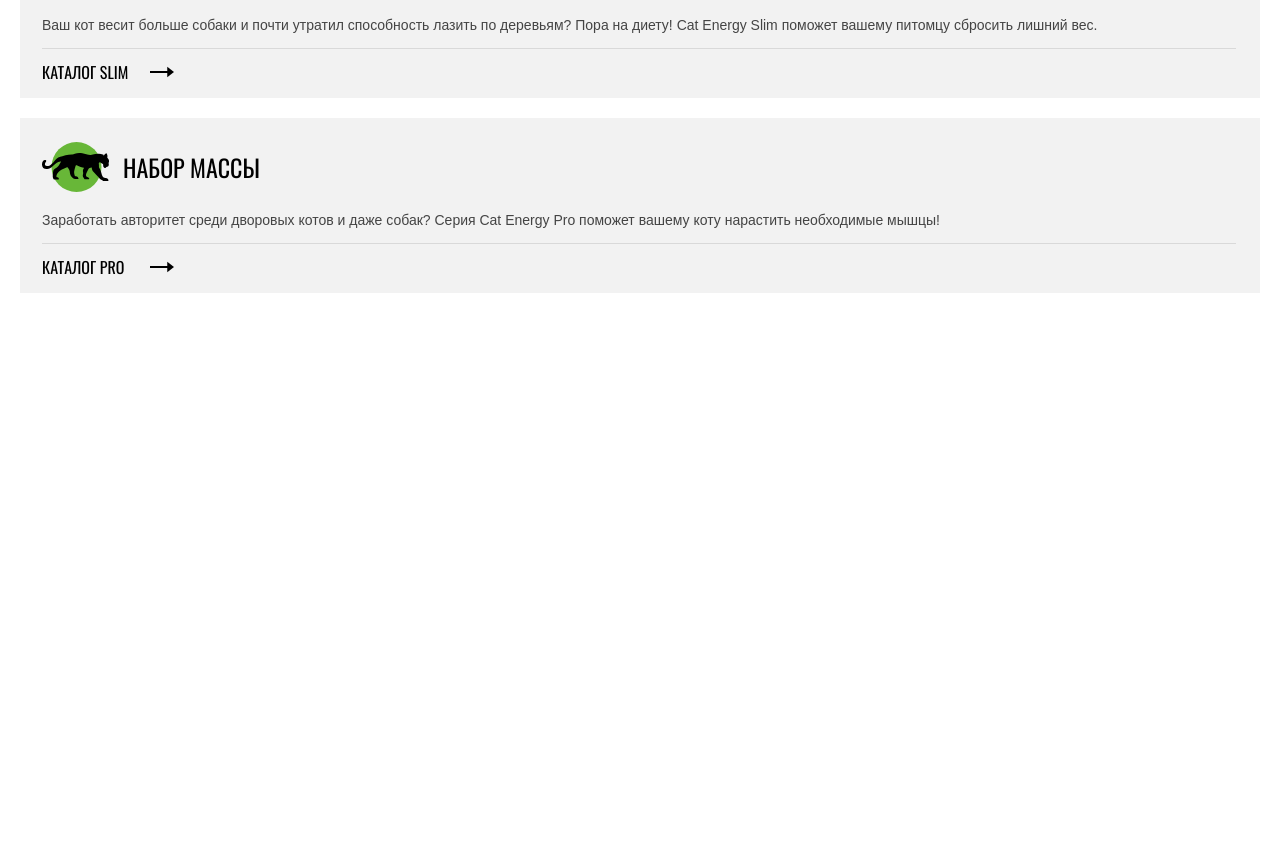
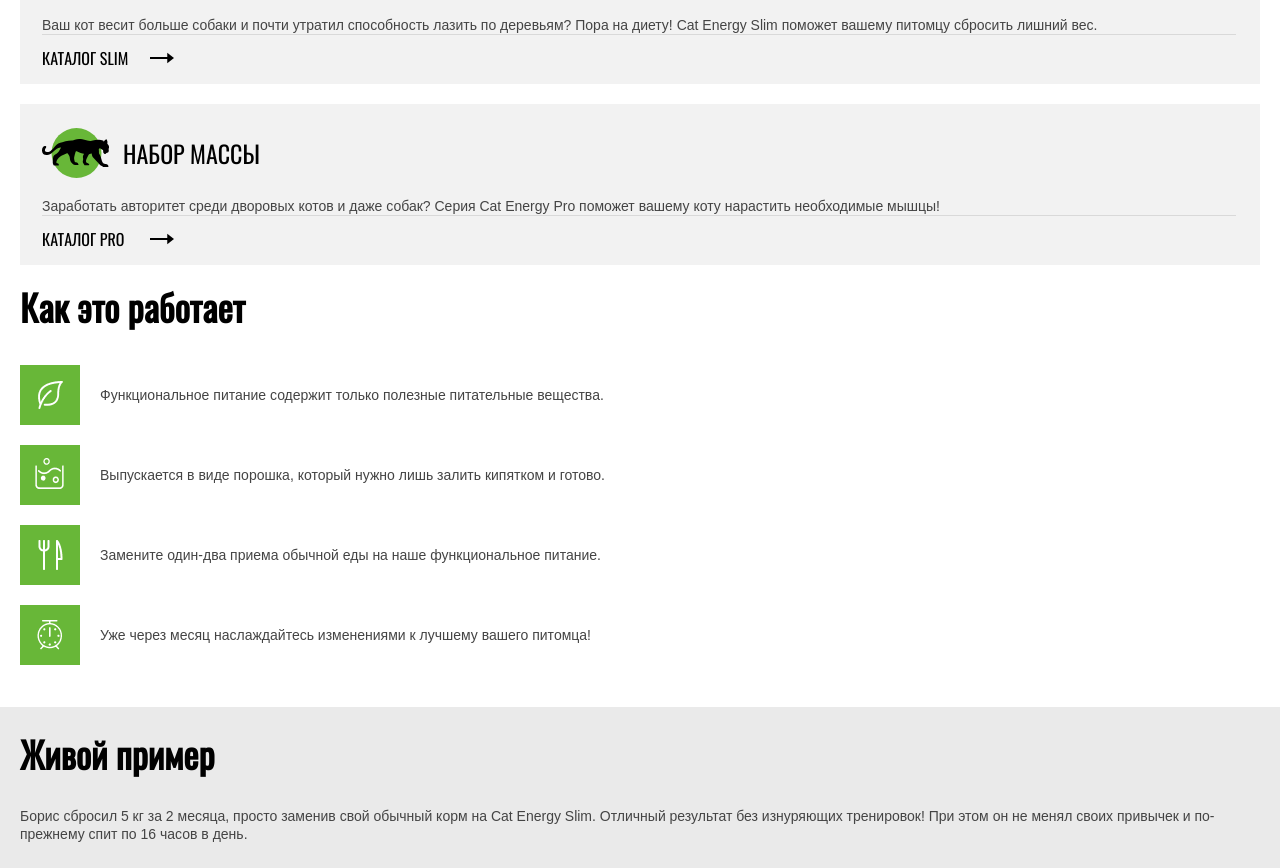
Before and after one commit to karina-klevetska/pet-lending, a website built with Parcel: page src/index.html in a window 1280 px wide. Shown: the part 660-1528 px from the top of the page. Before the commit the page ends 953 px from the top, so only its background shows below. Built offline with nearby package versions, Linux system fonts and the light colour scheme.

Commit message:
how is works section done and start section example (for mob)

```diff
--- a/src/index.html
+++ b/src/index.html
@@ -39,7 +39,7 @@
         </div>
       </section>
       <section class="categories">
-        <h1 style="display: none">Категории каталогов</h1>
+        <h2 style="display: none">Категории каталогов</h2>
         <ul class="list categories__list">
           <li class="categories__list-item">
             <div class="categories__list-item-wrapper">
@@ -76,6 +76,63 @@
           </li>
         </ul>
       </section>
+      <section class="how-it-works">
+        <h2 class="section-title how-it-works__title">Как это работает</h2>
+        <ul class="list how-it-works__list">
+          <li class="how-it-works__list-item">
+            <img
+              class="how-it-works__list-item-img"
+              src="./images/how-it-works/mob/leaf-mob.png"
+              alt="icon"
+            />
+            <p class="how-it-works__list-item-desc">
+              Функциональное питание содержит только полезные питательные
+              вещества.
+            </p>
+          </li>
+          <li class="how-it-works__list-item">
+            <img
+              class="how-it-works__list-item-img"
+              src="./images/how-it-works/mob/water-mob.png"
+              alt="icon"
+            />
+            <p class="how-it-works__list-item-desc">
+              Выпускается в виде порошка, который нужно лишь залить кипятком и
+              готово.
+            </p>
+          </li>
+          <li class="how-it-works__list-item">
+            <img
+              class="how-it-works__list-item-img"
+              src="./images/how-it-works/mob/cutlery-mob.png"
+              alt="icon"
+            />
+            <p class="how-it-works__list-item-desc">
+              Замените один-два приема обычной еды на наше функциональное
+              питание.
+            </p>
+          </li>
+          <li class="how-it-works__list-item">
+            <img
+              class="how-it-works__list-item-img"
+              src="./images/how-it-works/mob/clock-mob.png"
+              alt="icon"
+            />
+            <p class="how-it-works__list-item-desc">
+              Уже через месяц наслаждайтесь изменениями к лучшему вашего
+              питомца!
+            </p>
+          </li>
+        </ul>
+      </section>
+      <section class="example">
+        <h2 class="section-title example__section-title">Живой пример</h2>
+        <p class="example__desc">
+          Борис сбросил 5 кг за 2 месяца, просто заменив свой обычный корм на
+          Cat Energy Slim. Отличный результат без изнуряющих тренировок! При
+          этом он не менял своих привычек и по-прежнему спит по 16 часов в день.
+        </p>
+      </section>
     </main>
     <script src="./index.js"></script>
   </body>
--- a/src/sass/base/_common.scss
+++ b/src/sass/base/_common.scss
@@ -30,6 +30,7 @@
 h6,
 p {
     margin-top: 0;
+    margin-bottom: 0;
 }
 
 ul li {
@@ -51,3 +52,9 @@
     padding-left: 0;
     margin: 0;
 }
+
+.section-title {
+    font-size: 36px;
+    line-height: 1.11;
+    color: var(--primary-title-color);
+}
--- a/src/sass/layouts/_categories.scss
+++ b/src/sass/layouts/_categories.scss
@@ -1,5 +1,5 @@
 .categories {
-    padding: 0 20px 0 20px;
+    padding: 0 20px 22px 20px;
 }
 
 .categories__list-item {
--- /dev/null
+++ b/src/sass/layouts/_example.scss
@@ -0,0 +1,15 @@
+.example {
+    padding: 27px 20px 25px 20px;
+    background-color: #EAEAEA;
+}
+
+.example__section-title {
+    margin-bottom: 33px;
+}
+
+.example__desc {
+    font-family: 'Arial';
+    font-size: 14px;
+    line-height: 1.29;
+    color: var(--primary-text-color);
+}
--- /dev/null
+++ b/src/sass/layouts/_how-it-works.scss
@@ -0,0 +1,29 @@
+.how-it-works {
+    padding: 0 20px 42px 20px;
+}
+
+.how-it-works__title {
+    margin-bottom: 38px;
+}
+
+.how-it-works__list-item {
+    display: flex;
+    align-items: center;
+}
+
+.how-it-works__list-item:not(:last-child) {
+    margin-bottom: 20px;
+}
+
+.how-it-works__list-item-img {
+    width: 60px;
+    height: 60px;
+    margin-right: 20px;
+}
+
+.how-it-works__list-item-desc {
+    font-family: 'Arial';
+    font-size: 14px;
+    line-height: 1.29;
+    color: var(--primary-text-color);
+}
--- a/src/sass/main.scss
+++ b/src/sass/main.scss
@@ -3,4 +3,6 @@
 @import './base/fonts';
 @import './layouts/header';
 @import './layouts/hero';
-@import './layouts/categories'
+@import './layouts/categories';
+@import './layouts/how-it-works';
+@import './layouts/example'
```
Also changed, not shown: src/images/how-it-works/mob/clock-mob.png (added), src/images/how-it-works/mob/cutlery-mob.png (added), src/images/how-it-works/mob/leaf-mob.png (added), src/images/how-it-works/mob/water-mob.png (added).
